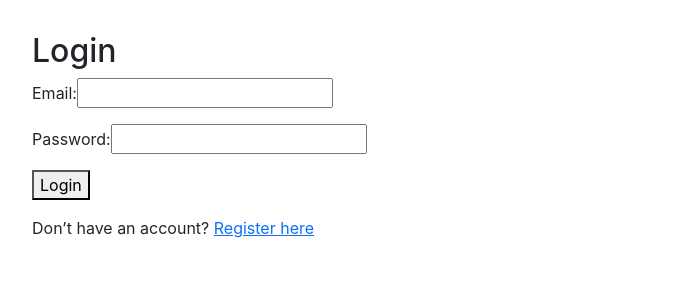
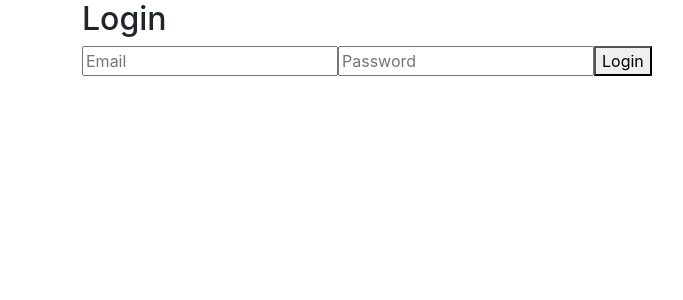
Before and after one commit to paromita7-hub/expense-tracker-frontend, a React (Create React App) app: page / in a window 1280 px wide. Shown: the top 300 px of the page, without its empty margins (0-683 px from the left). Built offline with nearby package versions, Linux system fonts and the light colour scheme.

Commit message:
Update frontend for Netlify deployment with latest changes

```diff
--- a/src/pages/Login.js
+++ b/src/pages/Login.js
@@ -1,69 +1,61 @@
-// ✅ src/pages/Login.js
-import React, { useState } from 'react';
-import { useNavigate, Link } from 'react-router-dom';
-import axios from 'axios';
+import React, { useState } from "react";
 
-const Login = () => {
-  const navigate = useNavigate();
-  const [email, setEmail] = useState('');
-  const [password, setPassword] = useState('');
-  const [error, setError] = useState('');
+function Login() {
+  const [email, setEmail] = useState("");
+  const [password, setPassword] = useState("");
+  const [error, setError] = useState("");
 
-  const handleSubmit = async (e) => {
+  const handleLogin = async (e) => {
     e.preventDefault();
+    setError("");
 
     try {
-      const res = await axios.post('http://localhost:5000/api/auth/login', {
-        email,
-        password,
+      const res = await fetch("https://expense-tracker-backend-uuht.onrender.com/api/users/login", {
+        method: "POST",
+        headers: {
+          "Content-Type": "application/json",
+        },
+        body: JSON.stringify({ email, password }),
       });
 
-      // Save token to localStorage
-      localStorage.setItem('token', res.data.token);
+      const data = await res.json();
 
-      // Navigate to dashboard
-      navigate('/dashboard');
+      if (!res.ok) {
+        setError(data.message || "Login failed");
+        return;
+      }
+
+      // Save token and redirect
+      localStorage.setItem("token", data.token);
+      window.location.href = "/dashboard"; // or wherever your dashboard route is
     } catch (err) {
-      setError(err.response?.data?.message || 'Login failed');
+      setError("Something went wrong. Please try again.");
     }
   };
 
   return (
-    <div style={{ padding: '2rem' }}>
+    <div className="container">
       <h2>Login</h2>
-      <form onSubmit={handleSubmit}>
-        <div>
-          <label>Email:</label>
+      <form onSubmit={handleLogin}>
         <input
           type="email"
-            name="email"
+          placeholder="Email"
+          value={email}
           required
-            value={email}
           onChange={(e) => setEmail(e.target.value)}
         />
-        </div>
-        <div style={{ marginTop: '1rem' }}>
-          <label>Password:</label>
         <input
           type="password"
-            name="password"
+          placeholder="Password"
+          value={password}
           required
-            value={password}
           onChange={(e) => setPassword(e.target.value)}
         />
-        </div>
-        <button style={{ marginTop: '1rem' }} type="submit">
-          Login
-        </button>
+        <button type="submit">Login</button>
+        {error && <p style={{ color: "red" }}>{error}</p>}
       </form>
-
-      {error && <p style={{ color: 'red', marginTop: '1rem' }}>{error}</p>}
-
-      <p style={{ marginTop: '1rem' }}>
-        Don’t have an account? <Link to="/register">Register here</Link>
-      </p>
     </div>
   );
-};
+}
 
 export default Login;
```
Lines whose indentation alone changed are shown as unchanged.
